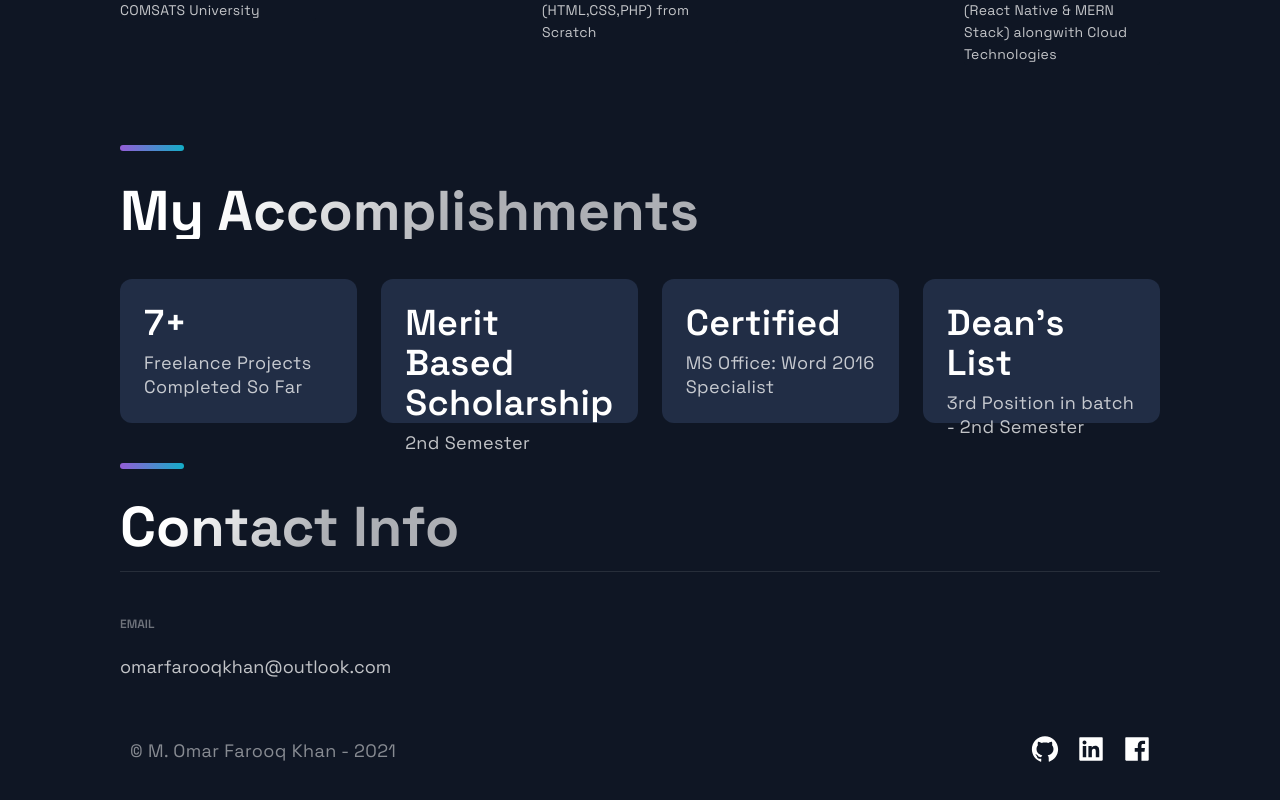
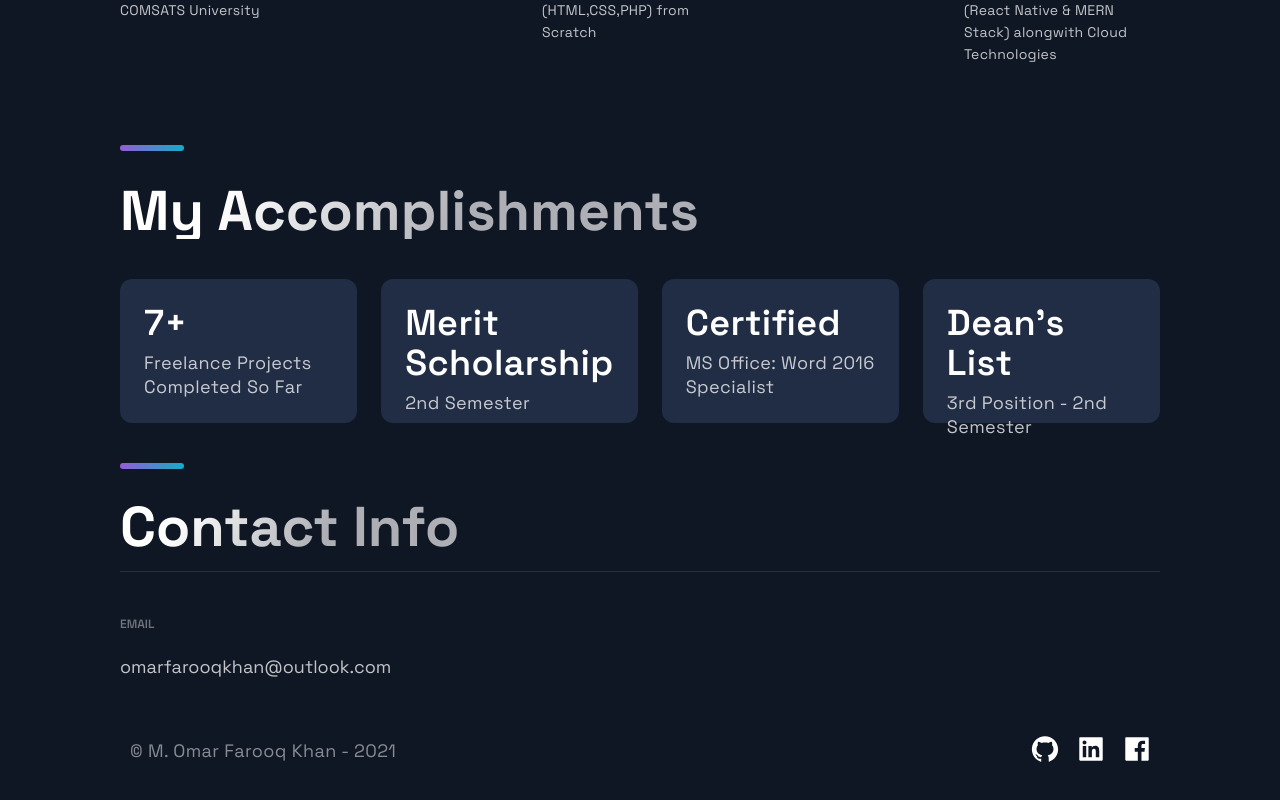
Before and after one commit to omarfarooqkhan1/My-Portfolio, a Next.js app: page / in a window 1280 px wide. Shown: the part 3954-4754 px from the top of the page. Built offline with nearby package versions, Linux system fonts and the light colour scheme.

Commit message:
Update Accomplishments.js

```diff
--- a/src/components/Accomplishments/Accomplishments.js
+++ b/src/components/Accomplishments/Accomplishments.js
@@ -16,7 +16,7 @@ const Accomplishments = () => (
         <BoxText>{`Freelance Projects Completed So Far`}</BoxText>
       </Box>
       <Box>
-        <BoxNum>{`Merit Based Scholarship`}</BoxNum>
+        <BoxNum>{`Merit Scholarship`}</BoxNum>
         <BoxText>{`2nd Semester`}</BoxText>
       </Box>
       <Box>
@@ -25,7 +25,7 @@ const Accomplishments = () => (
       </Box>
       <Box>
         <BoxNum>{`Dean's List`}</BoxNum>
-        <BoxText>{`3rd Position in batch - 2nd Semester`}</BoxText>
+        <BoxText>{`3rd Position - 2nd Semester`}</BoxText>
       </Box>
     </Boxes>
     <SectionDivider />
```
